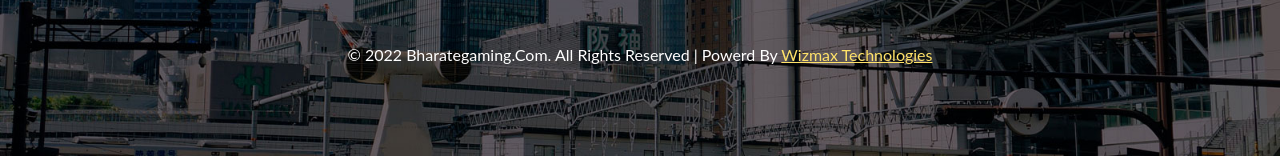
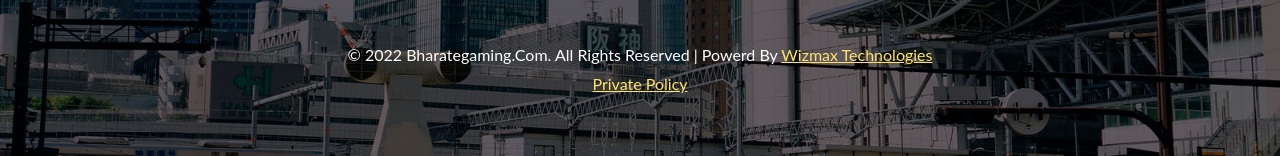
Before and after one commit to michael08169/michael08169.github.io, a plain HTML site: page index.html in a window 1280 px wide. Shown: the part 644-800 px from the top of the page. Drawn offline with Linux system fonts and the light colour scheme.

Commit message:
Add files via upload

```diff
--- a/index.html
+++ b/index.html
@@ -54,6 +54,8 @@
 		</div>
 		<div class="agileits_copyright">
 			<p>© 2022 bharategaming.com. All rights reserved | Powerd by <a href="www.wizmax.in" target="_blank">Wizmax Technologies</a></p>
+<p><a href="https://www.bharategaming.com/PrivacyPolicy.pdf" target="_blank">Private Policy</a></p>
+
 		</div>
 	</div>
 	<script src="js/jquery-1.12.4.min.js"></script>
```
